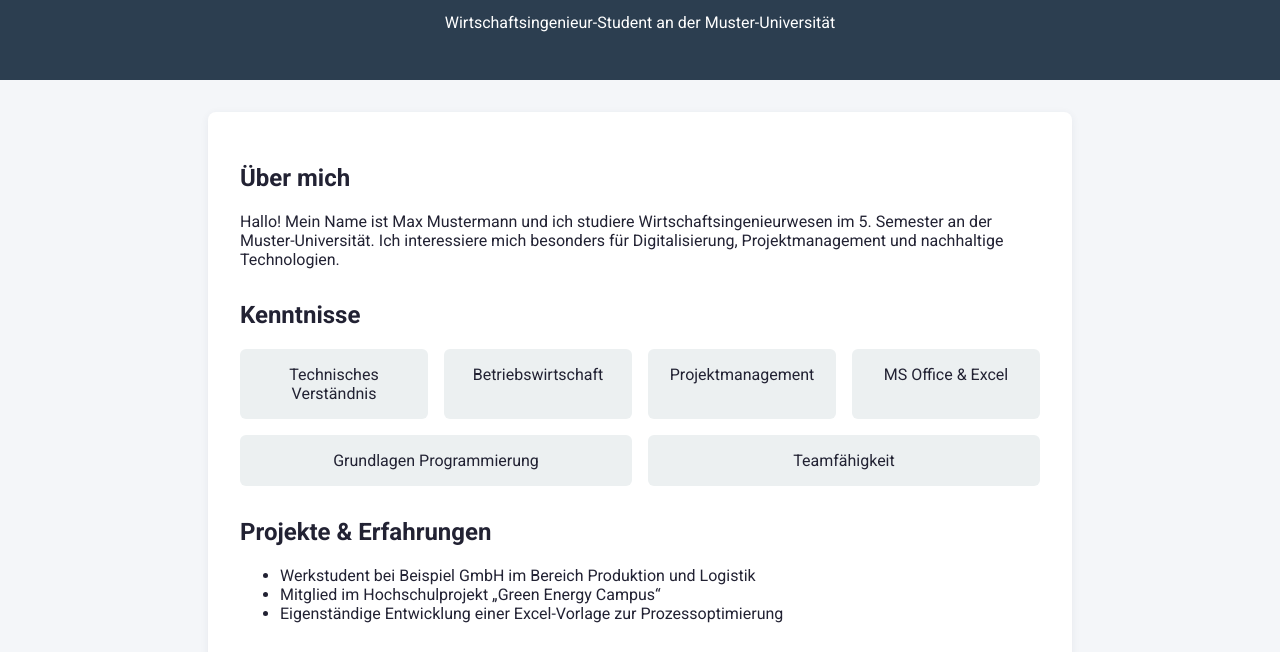
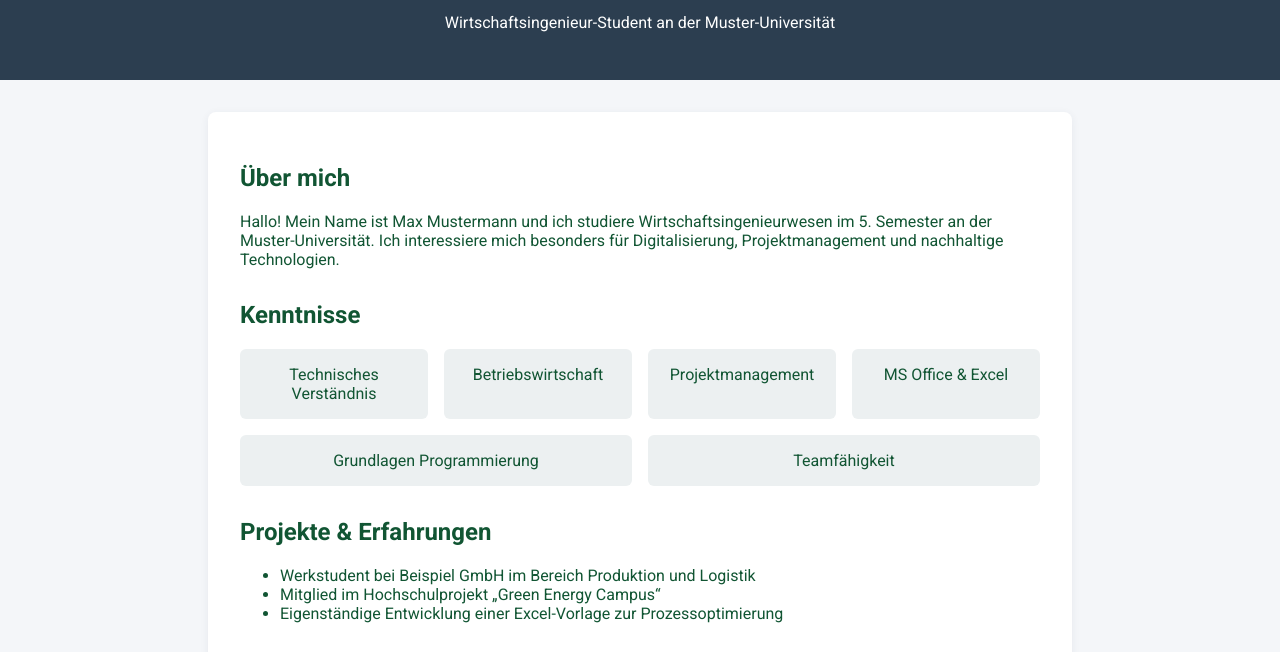
Before and after one commit to TimoZ77/ich, a plain HTML site: page index.html in a window 1280 px wide. Shown: the part 73-725 px from the top of the page. Drawn offline with Linux system fonts and the light colour scheme.

Commit message:
Update index.html

```diff
--- a/index.html
+++ b/index.html
@@ -11,7 +11,7 @@
             font-family: 'Roboto', Arial, sans-serif;
             margin: 0;
             background: #f4f6f9;
-            color: #223;
+            color: #153;
         }
         header {
             background: #2c3e50;
```
